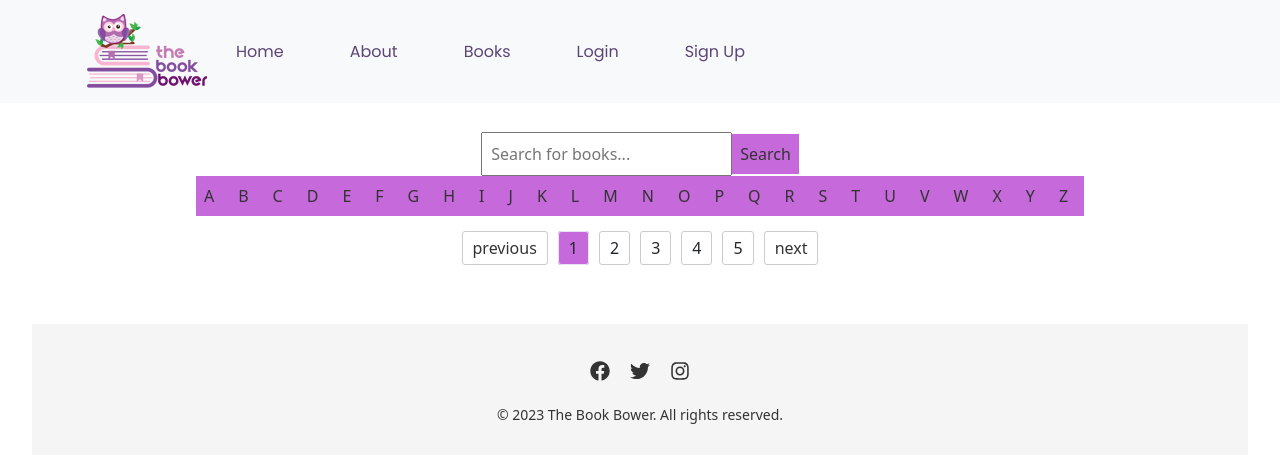
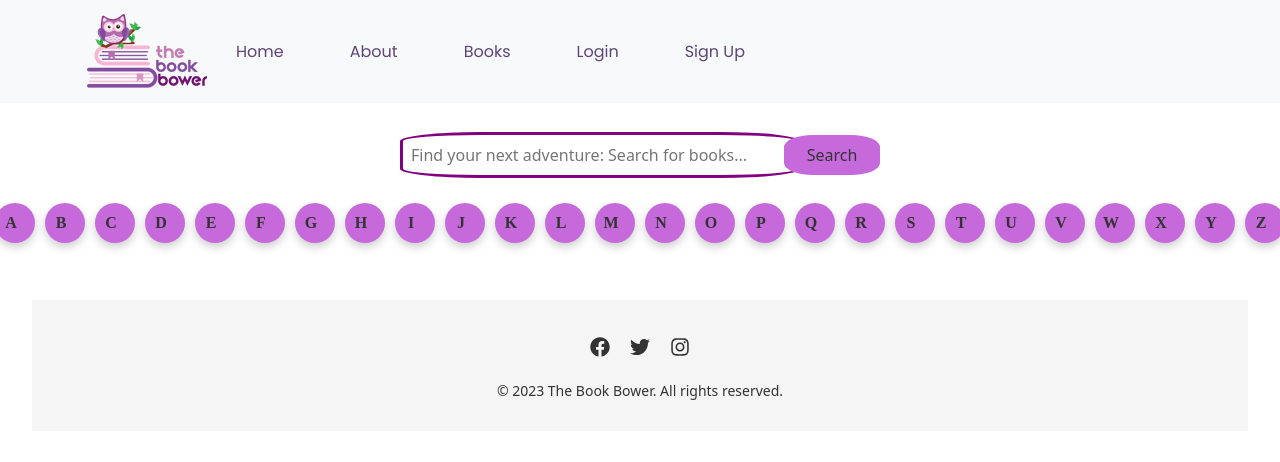
Before and after one commit to buniagj/TheBookBower-Front-End-, a React (Vite) app: page /searchbar in a window 1280 px wide. Shown: the top 462 px of the page. Built offline with nearby package versions, Linux system fonts and the light colour scheme.

Commit message:
fixed Searchbar, Featured, and Signup

```diff
--- a/src/pages/Auth/Signup.jsx
+++ b/src/pages/Auth/Signup.jsx
@@ -1,7 +1,7 @@
 import React, { useState } from 'react';
 import Breadcrumb from 'react-bootstrap/Breadcrumb';
 import Container from 'react-bootstrap/Container';
-import { faUser, faPhone, faLocationDot, faEnvelope, faUnlockKeyhole, faKey } from '@fortawesome/free-solid-svg-icons';
+import { faUser, faPhone, faLocationDot, faEnvelope, faUnlockKeyhole, faKey, faEye, faEyeSlash } from '@fortawesome/free-solid-svg-icons';
 import { FontAwesomeIcon } from '@fortawesome/react-fontawesome';
 import './Signup.css';
 
@@ -15,6 +15,7 @@ function Signup() {
   const [section, setSection] = useState('');
   const [phoneNumber, setPhoneNumber] = useState('');
   const [address, setAddress] = useState('');
+  const [showPassword, setShowPassword] = useState(false);
 
  async function handleSubmit(event) {
   event.preventDefault();
@@ -51,6 +52,9 @@ function Signup() {
   }
 }
 
+  function toggleShowPassword() {
+    setShowPassword(!showPassword);
+  }
 
   return (
     <div className="signup">
@@ -106,6 +110,9 @@ function Signup() {
                       <div className="password-input-container">
                         <span className="lock-icon"><FontAwesomeIcon icon={faUnlockKeyhole} /></span>
                         <input type="password" className="form-control password-input" placeholder="Password" value={password} onChange={e => setPassword(e.target.value)} required></input>
+                        <span className="password-toggle-icon" onClick={toggleShowPassword}>
+                          {showPassword ? <FontAwesomeIcon icon={faEyeSlash} /> : <FontAwesomeIcon icon={faEye} />}
+                        </span>
                       </div>
                     </div>
                     <div className="form-group mb-2">
@@ -113,6 +120,9 @@ function Signup() {
                       <div className="confirm-password-input-container">
                         <span className="lock-icon"><FontAwesomeIcon icon={faKey} /></span>
                         <input type="password" className="form-control confirm-password-input" placeholder="Confirm Password" value={passwordConfirmation} onChange={e => setPasswordConfirmation(e.target.value)} required></input>
+                        <span className="password-toggle-icon" onClick={toggleShowPassword}>
+                          {showPassword ? <FontAwesomeIcon icon={faEyeSlash} /> : <FontAwesomeIcon icon={faEye} />}
+                        </span>
                       </div>
                     </div>
                     <div className="form-group mb-2">
--- a/src/pages/Books/SearchBar.jsx
+++ b/src/pages/Books/SearchBar.jsx
@@ -23,7 +23,7 @@ function SearchBar() {
       setSearchResults(response.data);
       setNoResultsMessage('');
       if (response.data.length === 0) {
-        setNoResultsMessage('The book you are searching can\'t be found on the list.');
+        setNoResultsMessage("The book you are searching can't be found on the list.");
       }
     } catch (error) {
       console.error(error);
@@ -39,53 +39,80 @@ function SearchBar() {
   const currentResults = searchResults.slice(indexOfFirstResult, indexOfLastResult);
 
   // Array of letters to be used as categories
-  const categories = ['A', 'B', 'C', 'D', 'E', 'F', 'G', 'H', 'I', 'J', 'K', 'L', 'M', 'N', 'O', 'P', 'Q', 'R', 'S', 'T', 'U', 'V', 'W', 'X', 'Y', 'Z'];
+  const categories = [
+    'A',
+    'B',
+    'C',
+    'D',
+    'E',
+    'F',
+    'G',
+    'H',
+    'I',
+    'J',
+    'K',
+    'L',
+    'M',
+    'N',
+    'O',
+    'P',
+    'Q',
+    'R',
+    'S',
+    'T',
+    'U',
+    'V',
+    'W',
+    'X',
+    'Y',
+    'Z',
+  ];
 
   return (
     <div className="search-bar-container">
       <form onSubmit={handleFormSubmit}>
         <input
+          className='s-bar'
           type="text"
-          placeholder="Search for books..."
+          placeholder="Find your next adventure: Search for books..."
           value={searchTerm}
           onChange={handleSearchInputChange}
         />
-        <button type="submit">Search</button>
+
+        <button className='s-button' type="submit">Search</button>
       </form>
-      <div>
+      <div className="category-container">
         {categories.map((letter) => (
           <button
             key={letter}
             onClick={() => setCategory(letter)}
-            className="category-button"
+            className={`category-button${category === letter ? ' active' : ''}`}
+            style={{ backdropFilter: "blur(10px)", boxShadow: "0px 4px 10px rgba(0, 0, 0, 0.2)" }}
           >
             {letter}
           </button>
         ))}
       </div>
       {noResultsMessage !== '' && <p className="no-results-message">{noResultsMessage}</p>}
-      {currentResults.length > 0 &&
-        <ul>
+      {currentResults.length > 0 && (
+        <ul className="results-container">
           {currentResults.map((result) => (
             <li key={result.id}>
               <h3>{result.title}</h3>
               <p>Author: {result.author}</p>
-              <p>Year: {result.year}</p>
+              <p>Year: {result.release_year}</p>
             </li>
           ))}
         </ul>
-      }
-      {searchTerm !== '' && currentResults.length === 0 ? (
-        <p>No results found.</p>
-      ) : null}
-
-      <Pagination
-        totalResults={searchResults.length}
-        resultsPerPage={resultsPerPage}
-        currentPage={currentPage}
-        onPageChange={handlePageChange}
-        setResultsPerPage={setResultsPerPage}
-      />
+      )}
+      {searchResults.length > resultsPerPage && (
+        <Pagination
+          resultsPerPage={resultsPerPage}
+          totalResults={searchResults.length}
+          currentPage={currentPage}
+          onPageChange={handlePageChange}
+        />
+      )}
     </div>
   );
 }
--- a/src/pages/Books/Searchbar.css
+++ b/src/pages/Books/Searchbar.css
@@ -34,13 +34,40 @@ li {
   margin-bottom: 1rem;
 }
 
+.category-container {
+  display: flex;
+  align-items: center;
+  margin: 20px 0;
+}
+
 .category-button {
   letter-spacing: 0.5rem;
   text-align: center;
+  padding: 5px;
+  border: none;
+  border-radius: 50%;
+  background-color: #fff;
+  color: #333;
+  font-size: 16px;
+  margin: 5px;
+  transition: all 0.2s ease-in-out;
+  box-shadow: 0px 4px 10px rgba(235, 79, 214, 0.086);
+  width: 40px;
+  height: 40px;
+  display: flex;
+  align-items: center;
+  justify-content: center;
+  font-weight: bold;
+  font-family: cursive;
 }
 
 .category-button:hover {
-  background-color: #ccc;
+  background-color: #333;
+  color: #fff;
+  transition: transform 0.2s ease-in-out;
+  cursor: pointer;
+  transform: scale(1.2);
+  text-decoration: none;
 }
 
 .search-bar-container {
@@ -48,4 +75,17 @@ li {
   flex-direction: column;
   align-items: center;
   justify-content: center;
+
 }
+
+.s-bar {
+  width: 50vh;
+  margin-right: -1rem;
+  border-radius: 20%;
+  border: solid 3px purple;
+}
+
+.s-button  {
+  border-radius: 30%;
+  width: 12vh;
+}
--- a/src/pages/Home/FeaturedBooks.jsx
+++ b/src/pages/Home/FeaturedBooks.jsx
@@ -1,4 +1,5 @@
 import React, { useState, useEffect } from 'react';
+import { Link } from 'react-router-dom';
 import Carousel from 'react-multi-carousel';
 import { Modal, Button} from 'react-bootstrap';
 import  { Container } from 'react-bootstrap';
@@ -17,7 +18,7 @@ function FeaturedBooks() {
   const [books, setBooks] = useState([]);
 
   useEffect(() => {
-    fetch('https://your-api-endpoint.com/books/featured?month=april')
+    fetch('https://your-api-endpoint.com/books/featured?month=may')
       .then(response => response.json())
       .then(data => setBooks(data))
       .catch(error => console.log(error));
@@ -53,7 +54,7 @@ function FeaturedBooks() {
 
   return (
     <div id="carousel">
-      <h2>Featured Books for April</h2>
+      <h2>Featured Books for May</h2>
       <Container>
         <Carousel responsive={responsive}>
           <div className="featured-books">
@@ -78,7 +79,7 @@ function FeaturedBooks() {
                 data-bs-toggle="modal"
                 data-bs-target="#HP1"
                 onClick={handleShow}>
-                Borrow
+                Read More
               </Button>
             </div>
           </div>
@@ -104,7 +105,7 @@ function FeaturedBooks() {
                 data-bs-toggle="modal"
                 data-bs-target="#HP2"
                 onClick={handleShow}>
-                Borrow
+                Read More
               </Button>
             </div>
           </div>
@@ -130,7 +131,7 @@ function FeaturedBooks() {
                 data-bs-toggle="modal"
                 data-bs-target="#HP3"
                 onClick={handleShow}>
-                Borrow
+                Read More
               </Button>
             </div>
           </div>
@@ -156,7 +157,7 @@ function FeaturedBooks() {
                 data-bs-toggle="modal"
                 data-bs-target="#HP4"
                 onClick={handleShow}>
-                Borrow
+                Read More
               </Button>
             </div>
           </div>
@@ -182,7 +183,7 @@ function FeaturedBooks() {
                 data-bs-toggle="modal"
                 data-bs-target="#HP5"
                 onClick={handleShow}>
-                Borrow
+                Read More
               </Button>
             </div>
           </div>
@@ -208,7 +209,7 @@ function FeaturedBooks() {
                 data-bs-toggle="modal"
                 data-bs-target="#HP6"
                 onClick={handleShow}>
-                Borrow
+                Read More
               </Button>
             </div>
           </div>
@@ -234,15 +235,15 @@ function FeaturedBooks() {
                 data-bs-toggle="modal"
                 data-bs-target="#HP7"
                 onClick={handleShow}>
-                Borrow
+                Read More
               </Button>
             </div>
           </div>
-          <Modal id="HP1" show={show} onHide={handleClose}>
+          <Modal id="HP1" show={show} onHide={handleClose} size="l" scrollable>
             <Modal.Header closeButton className="close">
               <Modal.Title>Harry Potter and the Philosopher's Stone</Modal.Title>
             </Modal.Header>
-            <Modal.Body>
+            <Modal.Body  style={{ maxHeight: "60vh", overflowY: "scroll" }}>
               <img className="img-responsive"src={HarryPotter1} alt="" />
               <p>
                 “Turning the envelope over, his hand trembling, Harry saw a purple wax seal bearing a coat of arms; a lion, an eagle, a badger and a snake surrounding a large letter ‘H’.”
@@ -255,9 +256,11 @@ function FeaturedBooks() {
               <Button variant="secondary" onClick={handleClose}>
                 Close
               </Button>
-              <Button variant="primary" onClick={handleClose}>
-                Save Changes
+              <Link to='/borrow-form${selectedBook.id}'>
+                <Button variant="primary" onClick={handleClose}>
+                  Borrow
               </Button>
+              </Link>
             </Modal.Footer>
           </Modal>
         </Carousel>
```
